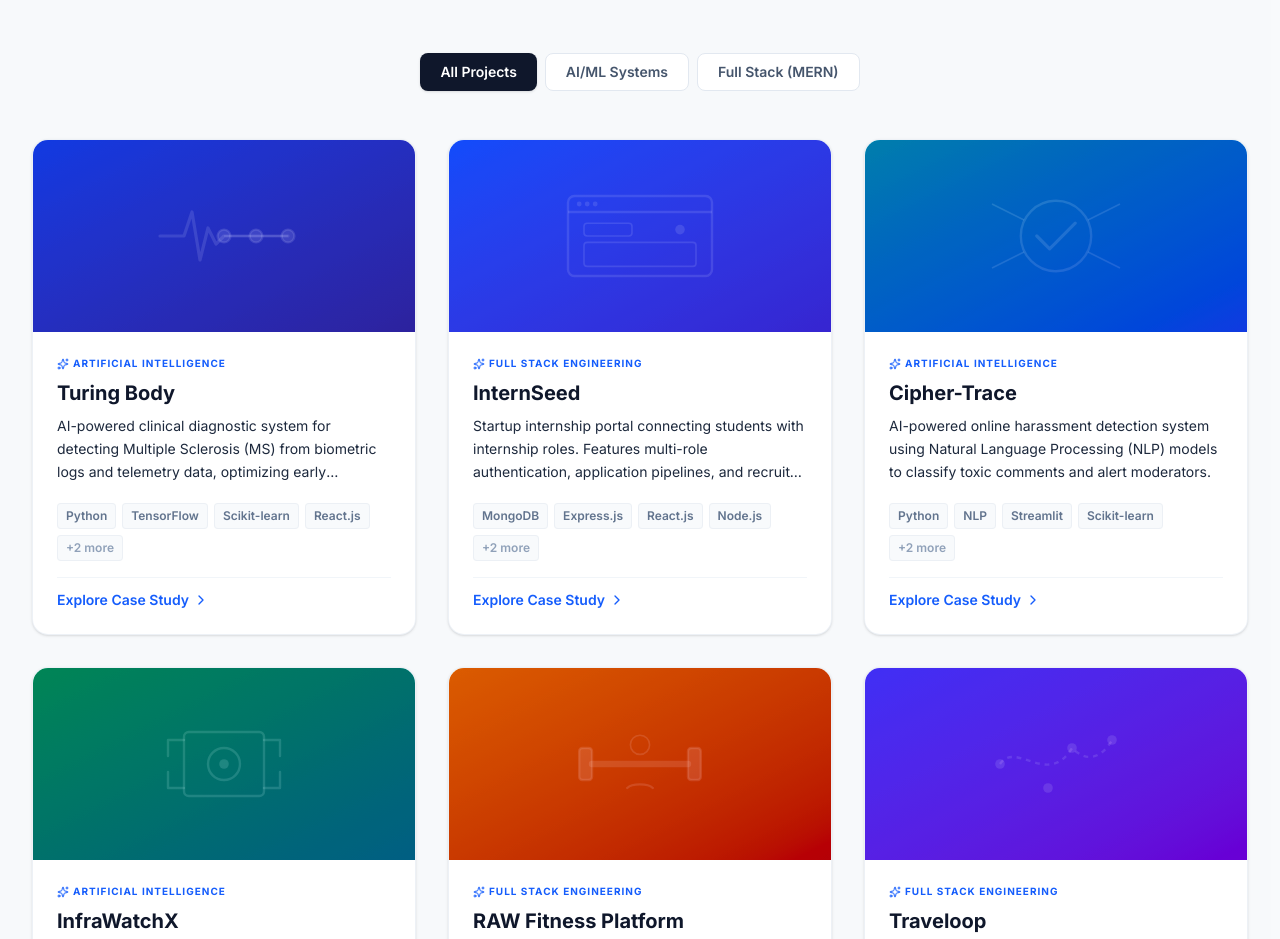
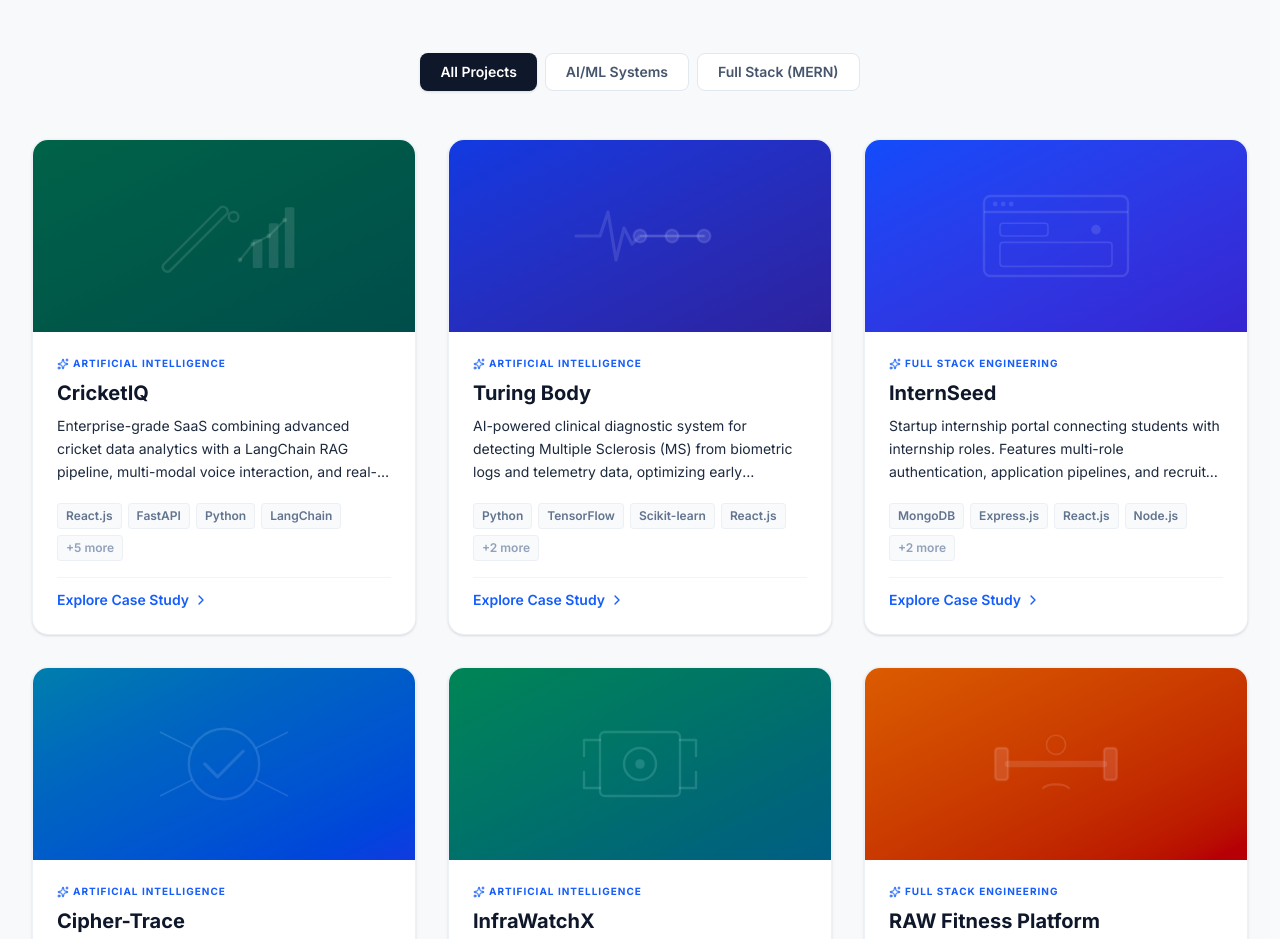
Before and after one commit to alubillijyaneswarrao-creator/portfolio, a React (Vite) app: page / in a window 1280 px wide. Shown: the part 5200-6139 px from the top of the page. Built offline with nearby package versions, Linux system fonts and the light colour scheme.

Commit message:
Integrate CricketIQ project to showcase list

```diff
--- a/src/data/projectsData.tsx
+++ b/src/data/projectsData.tsx
@@ -23,6 +23,41 @@ export interface Project {
 }
 
 export const projectsData: Project[] = [
+  {
+    id: 'cricket-iq',
+    title: 'CricketIQ',
+    category: 'aiml',
+    description: 'Enterprise-grade SaaS combining advanced cricket data analytics with a LangChain RAG pipeline, multi-modal voice interaction, and real-time match simulations.',
+    purpose: 'CricketIQ was engineered to unify unstructured sports data with conversational intelligence. It allows users to query custom cricket documents (scorecards/articles) via dense vector similarity searches, compare head-to-head metrics using interactive radar maps, and view live match simulations with real-time AI-predicted win probabilities.',
+    tech: ['React.js', 'FastAPI', 'Python', 'LangChain', 'Google Gemini API', 'ChromaDB', 'PostgreSQL', 'Tailwind CSS', 'Recharts'],
+    challenges: [
+      'Advanced RAG Integration: Correctly splitting and indexing complex unstructured cricket documents to perform sub-second semantic search queries without hallucinating statistics.',
+      'Isolated PDF Ingestion: Allowing users to upload custom PDF match logs and scorecards, ensuring queries are strictly bounded within that document rather than global database context.',
+      'Real-Time Match Simulation: Ticking run rates, batsman strike rates, and AI-predicted win probabilities dynamically in the background every 8 seconds without UI rendering lag.'
+    ],
+    solutions: [
+      'Designed a LangChain pipeline pairing HuggingFace Sentence Transformers (all-MiniLM-L6-v2) for 384-dimensional dense embeddings with a local ChromaDB instance to perform high-speed cosine similarity retrieval.',
+      'Configured separate temporary vector collections in ChromaDB on a per-document basis, bounded by user session tokens, allowing isolated document-centric Q&A.',
+      'Structured an asynchronous background task runner in FastAPI that recalculates match probabilities and pushes state updates to the React client via Axios JSON queries.'
+    ],
+    liveUrl: 'https://cricket-iq-lime.vercel.app/',
+    githubUrl: 'https://github.com/alubillijyaneswarrao-creator/CricketIQ',
+    thumbnailGradients: 'from-emerald-700 to-teal-800',
+    graphicCode: (
+      <svg viewBox="0 0 100 60" className="w-full h-full text-white/20 fill-current">
+        <path d="M12 48 L48 12 A3 3 0 0 1 52 16 L16 52 A3 3 0 0 1 12 48 Z" stroke="currentColor" strokeWidth="1.5" fill="none" />
+        <circle cx="56" cy="18" r="3" stroke="currentColor" strokeWidth="1.5" fill="none" />
+        <rect x="68" y="32" width="6" height="18" rx="1" />
+        <rect x="78" y="22" width="6" height="28" rx="1" />
+        <rect x="88" y="12" width="6" height="38" rx="1" />
+        <path d="M60 45 L68 35 L78 30 L88 20" stroke="currentColor" strokeWidth="1.5" strokeLinecap="round" strokeLinejoin="round" fill="none" />
+        <circle cx="60" cy="45" r="1.5" />
+        <circle cx="68" cy="35" r="1.5" />
+        <circle cx="78" cy="30" r="1.5" />
+        <circle cx="88" cy="20" r="1.5" />
+      </svg>
+    )
+  },
   {
     id: 'turing-body',
     title: 'Turing Body',
```
